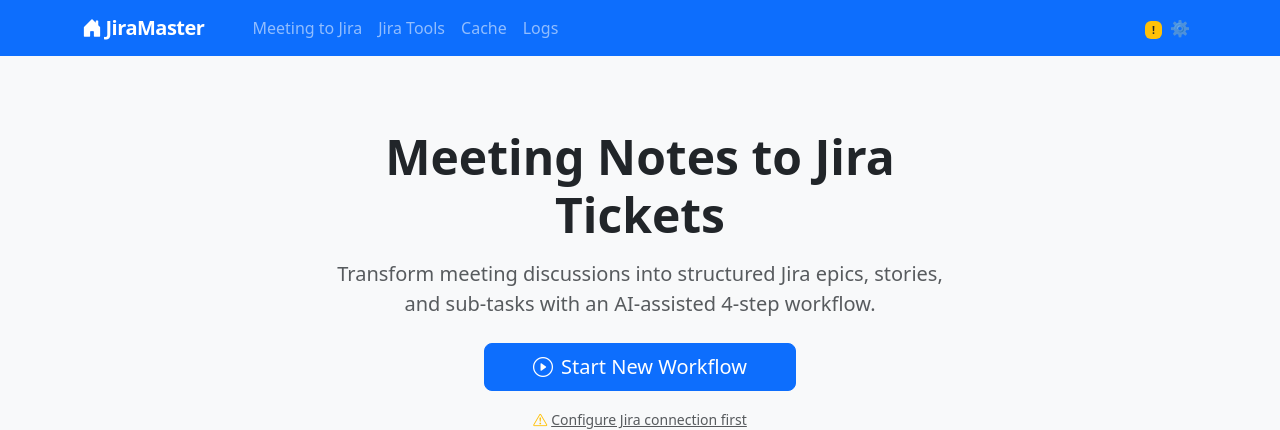
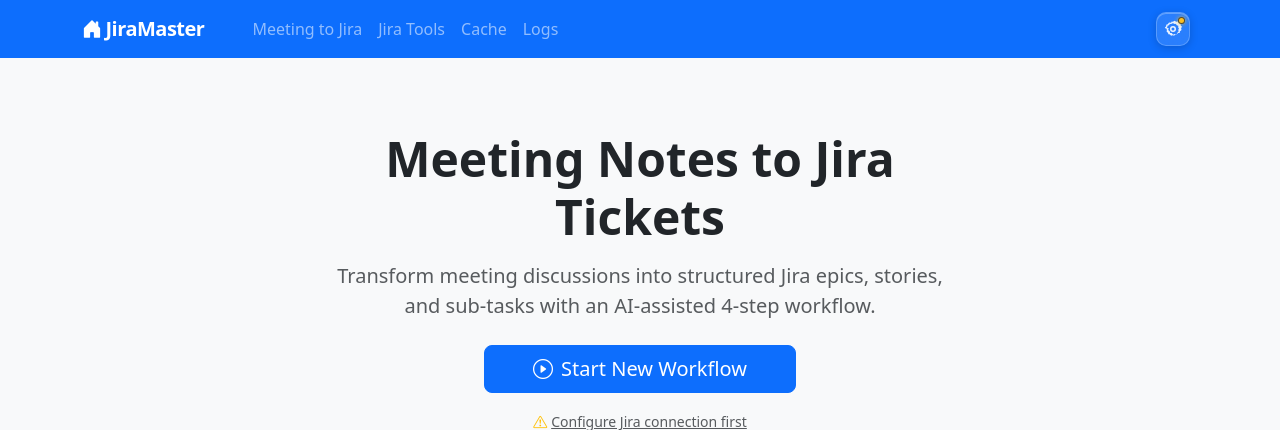
Before and after one commit to stefanschaedeli/jiramaster, a Python web app: template templates/home/index.html in a window 1280 px wide. Shown: the top 430 px of the page. Run offline with Jinja, Linux system fonts and the light colour scheme; the template is opened without the code that fills it, so the values that code supplies are empty.

Commit message:
feat: replace settings icon with glassmorphism flat gear wheel
Replaces the plain ⚙ Unicode character with a proper inline SVG gear
(flat design, two-path fill-rule construction) inside a frosted glass
pill. The pill uses backdrop-filter blur, translucent white background,
and a layered box-shadow for the glass effect against the primary navbar.
Hover animates the gear +60° with a spring-overshoot easing; active page
state holds the gear at +30° with a glow ring. The status dot (green ✓ /
amber !) is retained as a small indicator in the top-right corner of the
pill.

Co-Authored-By: Claude Sonnet 4.6 <noreply@anthropic.com>

```diff
--- a/static/style.css
+++ b/static/style.css
@@ -49,6 +49,89 @@ body {
 /* Small badge inside nav */
 .navbar .badge {
   font-size: 0.65rem;
+}
+
+/* ── Settings gear — glassmorphism flat wheel ── */
+.settings-gear-link {
+  padding: 0.25rem 0.5rem !important;
+  display: flex !important;
+  align-items: center;
+}
+
+.settings-gear-wrap {
+  position: relative;
+  display: inline-flex;
+  align-items: center;
+  justify-content: center;
+  width: 34px;
+  height: 34px;
+  border-radius: 10px;
+  /* Frosted glass on the dark navbar */
+  background: rgba(255, 255, 255, 0.12);
+  backdrop-filter: blur(8px);
+  -webkit-backdrop-filter: blur(8px);
+  border: 1px solid rgba(255, 255, 255, 0.22);
+  box-shadow:
+    0 2px 8px rgba(0, 0, 0, 0.18),
+    inset 0 1px 0 rgba(255, 255, 255, 0.28);
+  transition: background 0.18s ease, box-shadow 0.18s ease, border-color 0.18s ease;
+}
+
+.settings-gear-wrap:hover {
+  background: rgba(255, 255, 255, 0.22);
+  border-color: rgba(255, 255, 255, 0.38);
+  box-shadow:
+    0 4px 16px rgba(0, 0, 0, 0.22),
+    inset 0 1px 0 rgba(255, 255, 255, 0.36);
+}
+
+.settings-gear-active {
+  background: rgba(255, 255, 255, 0.26);
+  border-color: rgba(255, 255, 255, 0.5);
+  box-shadow:
+    0 0 0 2px rgba(255, 255, 255, 0.3),
+    0 4px 16px rgba(0, 0, 0, 0.2),
+    inset 0 1px 0 rgba(255, 255, 255, 0.4);
+}
+
+.settings-gear-svg {
+  width: 18px;
+  height: 18px;
+  color: rgba(255, 255, 255, 0.90);
+  flex-shrink: 0;
+  transition: transform 0.5s cubic-bezier(0.34, 1.56, 0.64, 1), color 0.18s ease;
+}
+
+.settings-gear-wrap:hover .settings-gear-svg {
+  transform: rotate(60deg);
+  color: #fff;
+}
+
+.settings-gear-active .settings-gear-svg {
+  transform: rotate(30deg);
+  color: #fff;
+}
+
+/* Status dot (ok / warn) */
+.settings-gear-dot {
+  position: absolute;
+  top: 4px;
+  right: 4px;
+  width: 7px;
+  height: 7px;
+  border-radius: 50%;
+  border: 1.5px solid rgba(13, 27, 52, 0.7);
+  pointer-events: none;
+}
+
+.settings-gear-dot--ok {
+  background: #22c55e;
+  box-shadow: 0 0 4px rgba(34, 197, 94, 0.7);
+}
+
+.settings-gear-dot--warn {
+  background: #fbbf24;
+  box-shadow: 0 0 4px rgba(251, 191, 36, 0.8);
 }
 
 /* Preview upload summary cards */
--- a/templates/base.html
+++ b/templates/base.html
@@ -46,14 +46,23 @@
       </ul>
       <ul class="navbar-nav">
         <li class="nav-item">
-          <a class="nav-link {% if request.path.startswith('/settings') %}active{% endif %}"
-             href="{{ url_for('settings.index') }}" title="Settings">
-            {% if jira_configured %}
-              <span class="badge bg-success me-1">✓</span>
-            {% else %}
-              <span class="badge bg-warning text-dark me-1">!</span>
-            {% endif %}
-            ⚙
+          <a class="nav-link settings-gear-link {% if request.path.startswith('/settings') %}active{% endif %}"
+             href="{{ url_for('settings.index') }}" title="Settings" aria-label="Settings">
+            <span class="settings-gear-wrap{% if request.path.startswith('/settings') %} settings-gear-active{% endif %}">
+              {% if not jira_configured %}
+                <span class="settings-gear-dot settings-gear-dot--warn" aria-hidden="true"></span>
+              {% else %}
+                <span class="settings-gear-dot settings-gear-dot--ok" aria-hidden="true"></span>
+              {% endif %}
+              <svg class="settings-gear-svg" viewBox="0 0 24 24" fill="none" xmlns="http://www.w3.org/2000/svg" aria-hidden="true">
+                <path fill-rule="evenodd" clip-rule="evenodd"
+                  d="M12 8a4 4 0 1 0 0 8 4 4 0 0 0 0-8Zm-2 4a2 2 0 1 1 4 0 2 2 0 0 1-4 0Z"
+                  fill="currentColor"/>
+                <path fill-rule="evenodd" clip-rule="evenodd"
+                  d="M9.394 2.276a1 1 0 0 1 .894-.276l1.356.226a.9.9 0 0 0 .712-.176l1.06-.848a1 1 0 0 1 1.236-.02l1.118.838a.9.9 0 0 0 .726.148l1.346-.27a1 1 0 0 1 1.07.538l.608 1.218a.9.9 0 0 0 .562.458l1.318.38a1 1 0 0 1 .7.956v1.272a.9.9 0 0 0 .318.692l1.006.838a1 1 0 0 1 .226 1.302l-.672 1.118a.9.9 0 0 0-.096.736l.38 1.314a1 1 0 0 1-.452 1.124l-1.106.664a.9.9 0 0 0-.45.638l-.226 1.356a1 1 0 0 1-.894.836l-1.368.114a.9.9 0 0 0-.664.386l-.76 1.09a1 1 0 0 1-1.24.32l-1.24-.558a.9.9 0 0 0-.738 0l-1.24.558a1 1 0 0 1-1.24-.32l-.76-1.09a.9.9 0 0 0-.664-.386l-1.368-.114a1 1 0 0 1-.894-.836l-.226-1.356a.9.9 0 0 0-.45-.638l-1.106-.664a1 1 0 0 1-.452-1.124l.38-1.314a.9.9 0 0 0-.096-.736L1.39 10.97a1 1 0 0 1 .226-1.302l1.006-.838A.9.9 0 0 0 2.94 8.138V6.866a1 1 0 0 1 .7-.956l1.318-.38a.9.9 0 0 0 .562-.458l.608-1.218a1 1 0 0 1 1.07-.538l1.346.27a.9.9 0 0 0 .726-.148l1.118-.838a1 1 0 0 1 .342-.324ZM12 4.06l-.948.712a2.9 2.9 0 0 1-2.338.476l-.936-.188-.422.846a2.9 2.9 0 0 1-1.81 1.476l-.916.264v.884a2.9 2.9 0 0 1-1.026 2.23l-.698.582.466.776a2.9 2.9 0 0 1 .31 2.374l-.264.912.768.462a2.9 2.9 0 0 1 1.45 2.056l.158.942.95.08a2.9 2.9 0 0 1 2.14 1.244l.528.756.86-.388a2.9 2.9 0 0 1 2.376 0l.86.388.528-.756a2.9 2.9 0 0 1 2.14-1.244l.95-.08.158-.942a2.9 2.9 0 0 1 1.45-2.056l.768-.462-.264-.912a2.9 2.9 0 0 1 .31-2.374l.466-.776-.698-.582A2.9 2.9 0 0 1 19.06 8.53v-.884l-.916-.264a2.9 2.9 0 0 1-1.81-1.476l-.422-.846-.936.188a2.9 2.9 0 0 1-2.338-.476L12 4.06Z"
+                  fill="currentColor"/>
+              </svg>
+            </span>
           </a>
         </li>
       </ul>
```
